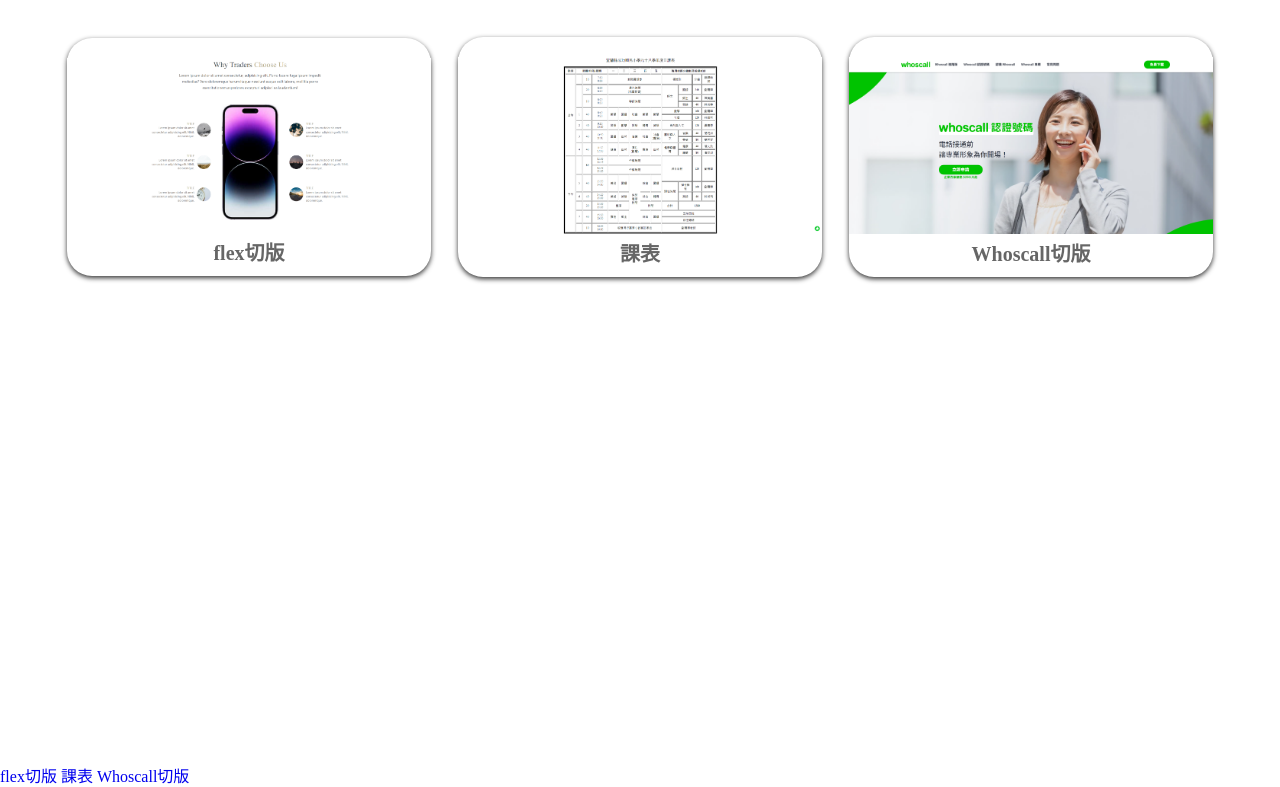
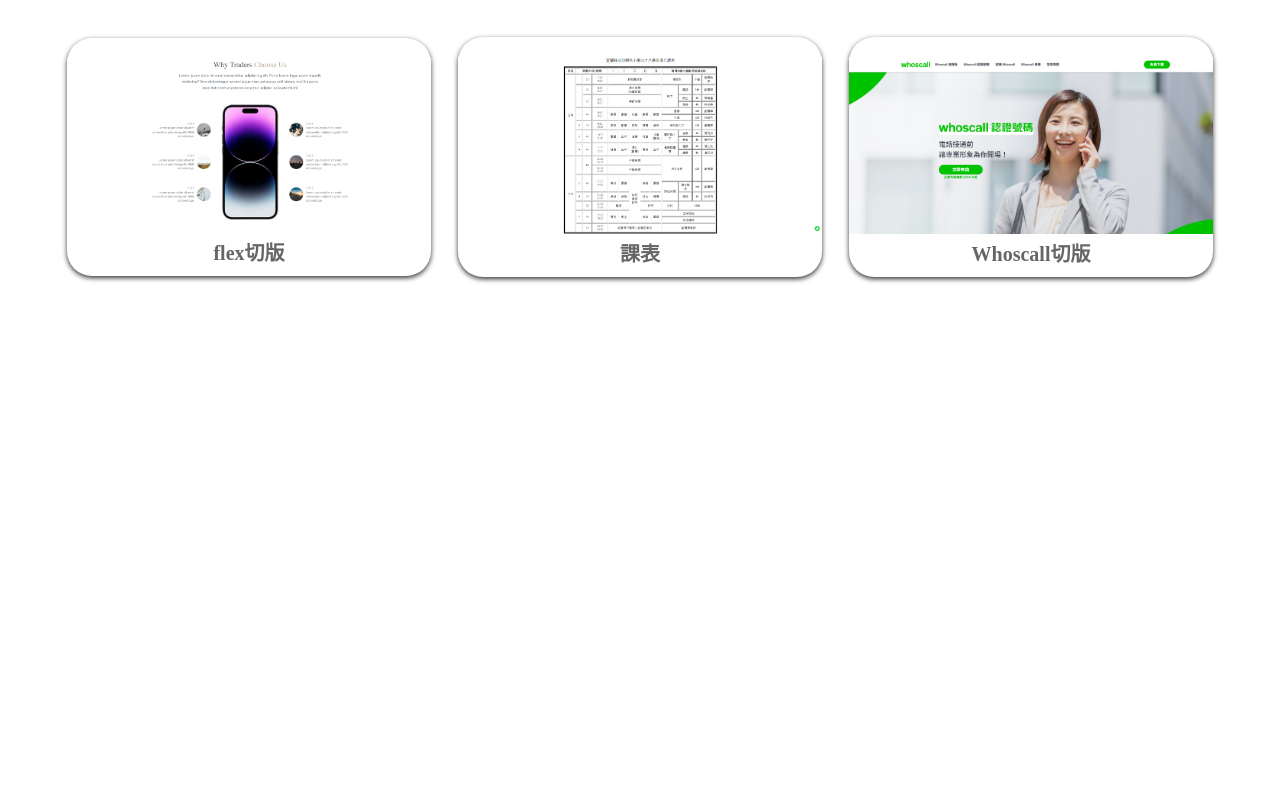
Before and after one commit to Karta060925/Karta060925.github.io, a plain HTML site: page index.html in a window 1280 px wide. Shown: the part 117-904 px from the top of the page. After the commit the page ends 880 px from the top, so only its background shows below. Drawn offline with Linux system fonts and the light colour scheme.

Commit message:
HomeWork

```diff
--- a/index.html
+++ b/index.html
@@ -98,10 +98,6 @@
         </div>
     </div>
 
-
-    <a href="/FirstFlex/index.html">flex切版</a>
-    <a href="/CourseTable/index.html">課表</a>
-    <a href="/Whoscall/index.html">Whoscall切版</a>
 </body>
 
 </html>
```
